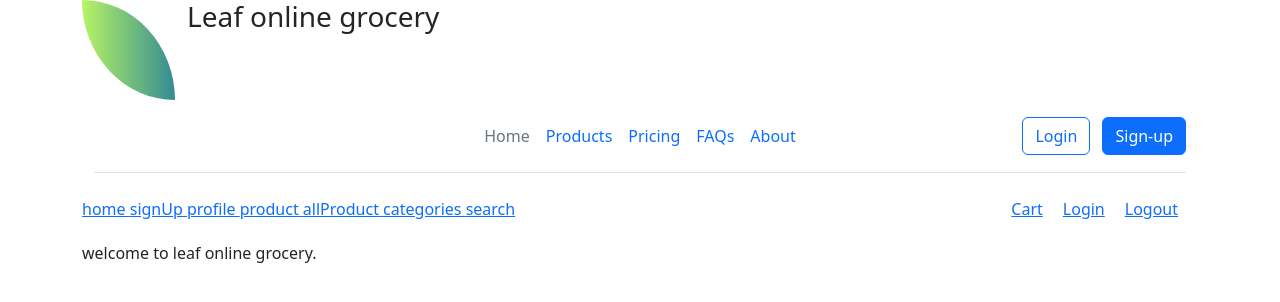
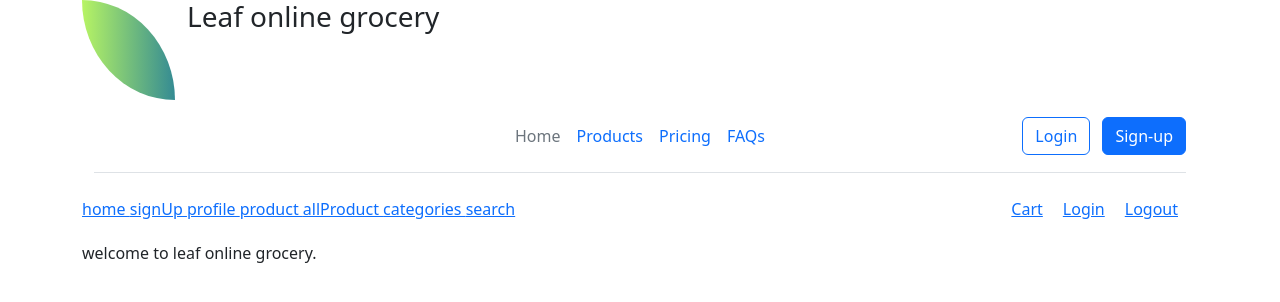
Before and after one commit to Ashifa1989/mad2_project, a Python web app: template templates/index.html in a window 1280 px wide. Shown: the top 302 px of the page. Run offline with Jinja, Linux system fonts and the light colour scheme; the template is opened without the code that fills it, so the values that code supplies are empty; some libraries are stand-ins or nearby versions.

Commit message:
removed about section

```diff
--- a/templates/index.html
+++ b/templates/index.html
@@ -35,7 +35,6 @@
                   <li><a href="#" class="nav-link px-2">Products</a></li>
                   <li><a href="#" class="nav-link px-2">Pricing</a></li>
                   <li><a href="#" class="nav-link px-2">FAQs</a></li>
-                  <li><a href="#" class="nav-link px-2">About</a></li>
                 </ul>
 
                 <div class="col-md-3 text-end">
```
